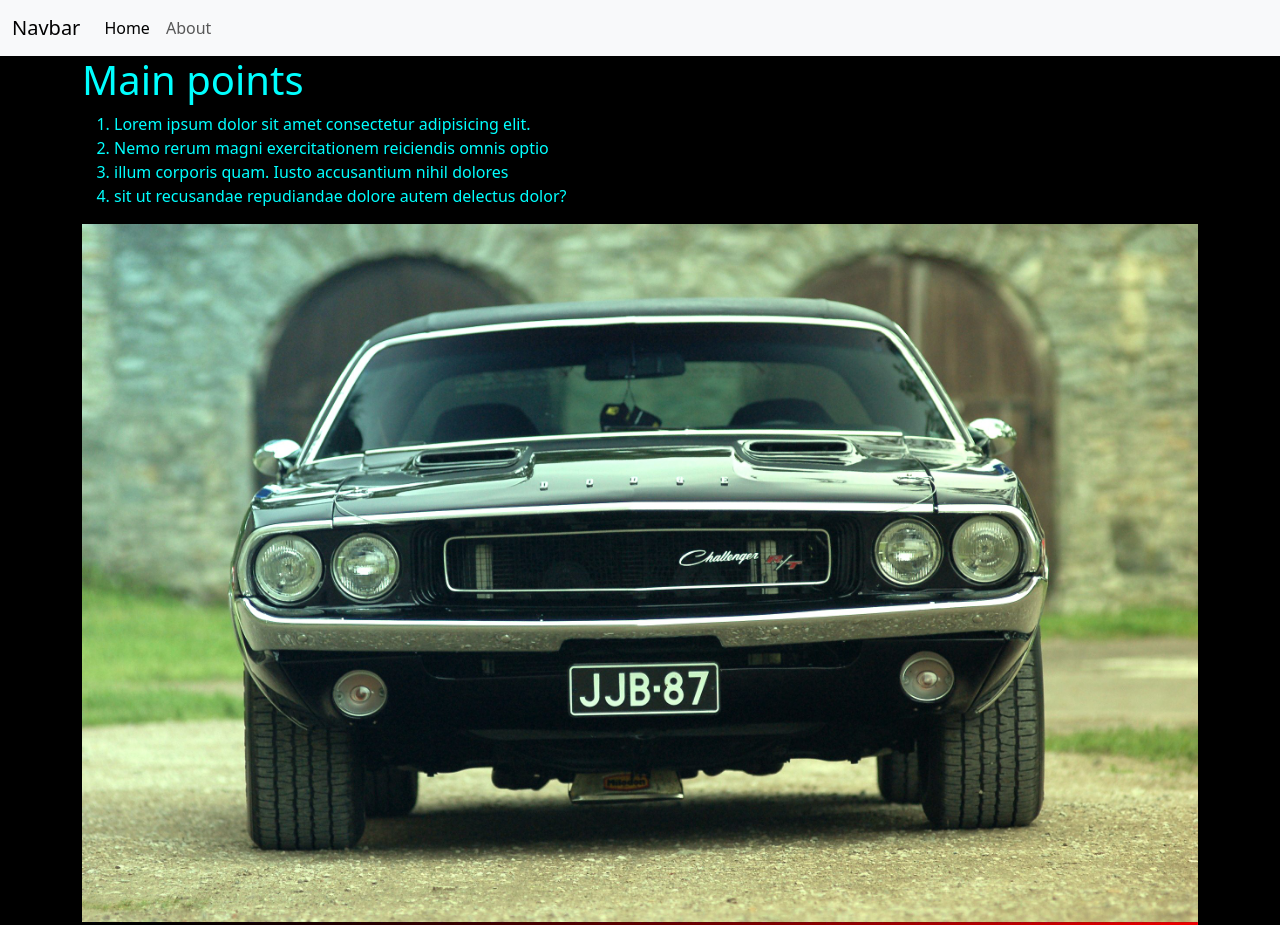
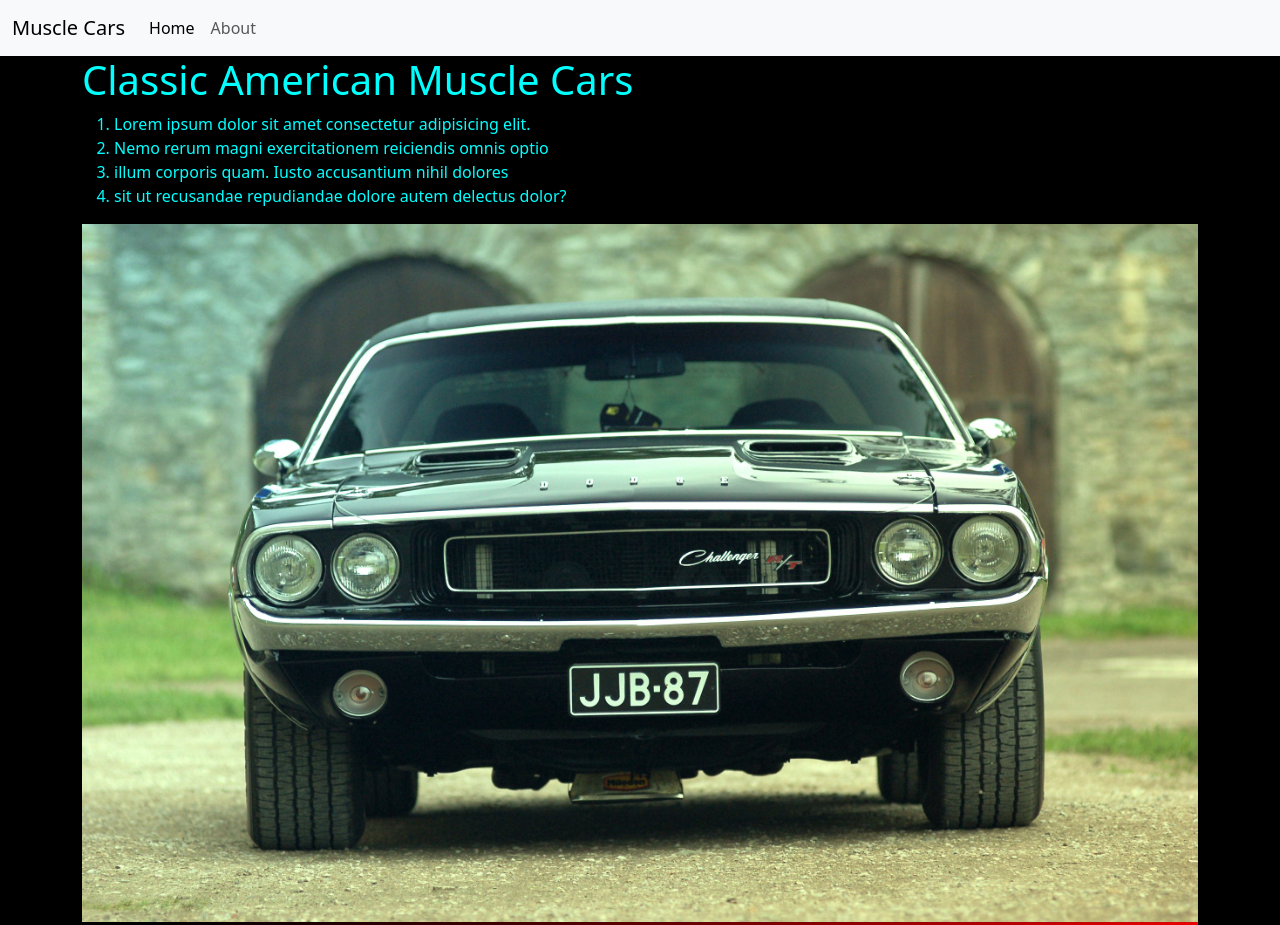
Before and after one commit to Ka1ekidan/First_VS_Code_Project, a plain HTML site: page index.html in a window 1280 px wide. Shown: the top 925 px of the page. Drawn offline with nearby package versions, Linux system fonts and the light colour scheme.

Commit message:
cleaned up look

```diff
--- a/index.html
+++ b/index.html
@@ -15,7 +15,7 @@
 <body>
     <nav class="navbar navbar-expand-lg bg-body-tertiary sticky-top">
         <div class="container-fluid">
-            <a class="navbar-brand" href="#">Navbar</a>
+            <a class="navbar-brand" href="./index.html">Muscle Cars</a>
             <button class="navbar-toggler" type="button" data-bs-toggle="collapse" data-bs-target="#navbarNav"
                 aria-controls="navbarNav" aria-expanded="false" aria-label="Toggle navigation">
                 <span class="navbar-toggler-icon"></span>
@@ -33,7 +33,7 @@
         </div>
     </nav>
     <main>
-        <h1 class="container">Main points</h1>
+        <h1 class="container">Classic American Muscle Cars</h1>
         <div class="container">
             <ol>
                 <li>Lorem ipsum dolor sit amet consectetur adipisicing elit. </li>
```
Also changed, not shown: about.html (+1 -1 lines).
